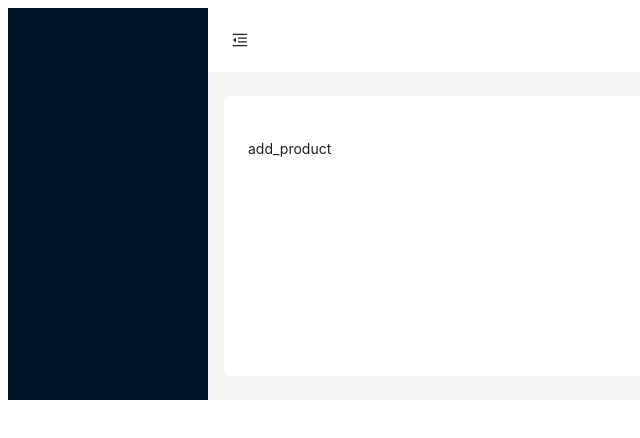
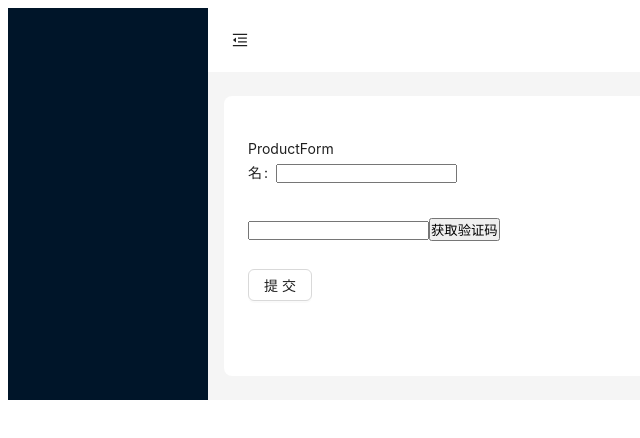
Before and after one commit to sink013/demo_react, a React (Create React App) app: page /admin/product/add_product in a window 1280 px wide. Shown: the top 438 px of the page, without its empty margins (0-640 px from the left). Built offline with nearby package versions, Linux system fonts and the light colour scheme.

Commit message:
倒计时获取验证码

```diff
--- a/src/App.tsx
+++ b/src/App.tsx
@@ -4,6 +4,8 @@ import { Route, Routes } from "react-router-dom";
 import Login from "./pages/Login";
 import MainLayout from "./layout/MainLayout";
 import UserList from "./pages/UserList";
+import ProductList from "./pages/ProductList";
+import ProductForm from "./pages/ProductForm";
 
 function App() {
   return (
@@ -12,8 +14,8 @@ function App() {
       <Route path="/admin" element={<MainLayout />}>
         <Route path="index" element={<div>shouye</div>} />
         <Route path="user/list" element={<UserList />} />
-        <Route path="product/product_list" element={<div>product_list</div>} />
-        <Route path="product/add_product" element={<div>add_product</div>} />
+        <Route path="product/product_list" element={<ProductList />} />
+        <Route path="product/add_product" element={<ProductForm />} />
         <Route path="*" element={<div>404</div>} />
       </Route>
     </Routes>
--- /dev/null
+++ b/src/components/CodeInput.jsx
@@ -0,0 +1,36 @@
+import React, { useState } from "react";
+
+const CodeInput = ({ value = "", onChange }) => {
+  const [text, setText] = useState("获取验证码");
+  const [disabled, setDisabled] = useState(false);
+  const countdown = () => {
+    setDisabled(true);
+    let count = 10;
+    setText(`${count}s后重新获取`);
+    let timer = setInterval(() => {
+      count--;
+      setText(`${count}s后重新获取`);
+      if (count <= 0) {
+        clearInterval(timer);
+        setText(`重新获取`);
+        setDisabled(false);
+      }
+    }, 1000);
+  };
+  return (
+    <div>
+      <input
+        type="text"
+        value={value}
+        onChange={(e) => {
+          onChange(e.target.value);
+        }}
+      />
+      <button onClick={countdown} disabled={disabled}>
+        {text}
+      </button>
+    </div>
+  );
+};
+
+export default CodeInput;
--- /dev/null
+++ b/src/components/Input.jsx
@@ -0,0 +1,17 @@
+import React from "react";
+
+const Input = ({ value = "", onChange }) => {
+  return (
+    <div>
+      <input
+        type="text"
+        value={value}
+        onChange={(e) => {
+          onChange(e.target.value);
+        }}
+      />
+    </div>
+  );
+};
+
+export default Input;
--- a/src/components/LeftMenu.jsx
+++ b/src/components/LeftMenu.jsx
@@ -55,7 +55,7 @@ const LeftMenu = () => {
         openKeys={openKeys}
         items={items}
         onOpenChange={(keys) => {
-          console.log(keys);
+          // console.log(keys);
           setOpenKeys(keys);
         }}
       />
--- /dev/null
+++ b/src/pages/ProductForm.jsx
@@ -0,0 +1,41 @@
+import { Button, Form } from "antd";
+import React, { useEffect } from "react";
+import { useLocation } from "react-router-dom";
+import qs from "qs";
+import Input from "../components/Input";
+import CodeInput from "../components/CodeInput";
+
+const ProductForm = () => {
+  const { search, hash, state } = useLocation();
+  const [formData] = Form.useForm();
+  //   useEffect(() => {
+  //     // console.log(state);
+  //     // let searchParams = qs.parse(search, { ignoreQueryPrefix: true });
+  //     let searchParams = qs.parse(search.substring(1));
+  //     if (searchParams) {
+  //       formData.setFieldsValue(searchParams);
+  //     }
+  //   }, []);
+  const onFinish = (values) => {
+    console.log(values);
+  };
+  return (
+    <div>
+      ProductForm
+      <Form form={formData} onFinish={onFinish}>
+        {/* 只要Form.Item的子级，同时有设置name属性，那么子组件就会得到几个props的值 */}
+        <Form.Item label="名" name="title">
+          <Input />
+        </Form.Item>
+        <Form.Item name="code">
+          <CodeInput />
+        </Form.Item>
+        <Form.Item>
+          <Button htmlType="submit">提交</Button>
+        </Form.Item>
+      </Form>
+    </div>
+  );
+};
+
+export default ProductForm;
--- /dev/null
+++ b/src/pages/ProductList.jsx
@@ -0,0 +1,38 @@
+import { Button } from "antd";
+import React from "react";
+import { useNavigate } from "react-router-dom";
+import qs from "qs";
+const ProductList = () => {
+  const navigate = useNavigate();
+  return (
+    <div>
+      <Button
+        type="primary"
+        onClick={() => {
+          navigate("/admin/product/add_product");
+        }}
+      >
+        添加
+      </Button>
+      <Button
+        onClick={() => {
+          //  navigate("/admin/product/add_product");
+          //   navigate("/admin/product/add_product", {
+          //     state: {
+          //       title: "test",
+          //     },
+          //   });
+          navigate({
+            pathname: "/admin/product/add_product",
+            search: qs.stringify({ title: "test" }),
+          });
+        }}
+      >
+        编辑
+      </Button>
+      ProductList
+    </div>
+  );
+};
+
+export default ProductList;
--- a/src/pages/UserList.jsx
+++ b/src/pages/UserList.jsx
@@ -3,10 +3,14 @@ import { Button, Modal, Form, Input } from "antd";
 const UserList = () => {
   const [formData] = Form.useForm();
   const [modalOpen, setModalOpen] = useState(false);
+  const closeFn = () => {
+    formData.resetFields(); //清空表单
+    setModalOpen(false);
+  };
   const onFinish = (values) => {
     console.log(values);
     // http://62.234.30.177/adminapi/user/user
-    setModalOpen(false);
+    closeFn();
   };
   return (
     <div>
@@ -18,17 +22,26 @@ const UserList = () => {
       >
         添加
       </Button>
+      <Button
+        onClick={() => {
+          formData.setFieldsValue({
+            real_name: "test",
+            pwd: "123123",
+            phone: "18005111111",
+          });
+          setModalOpen(true);
+        }}
+      >
+        编辑
+      </Button>
       <Modal
-        title="添加"
         open={modalOpen}
         okText="确认"
         cancelText="取消"
         onOk={() => {
           formData.submit();
         }}
-        onCancel={() => {
-          setModalOpen(false);
-        }}
+        onCancel={closeFn}
       >
         <Form form={formData} onFinish={onFinish}>
           <Form.Item label="姓名" name="real_name">
@@ -40,9 +53,6 @@ const UserList = () => {
           <Form.Item label="密码" name="pwd">
             <Input />
           </Form.Item>
-          <Form.Item label="确认密码" name="true_pwd">
-            <Input />
-          </Form.Item>
         </Form>
       </Modal>
     </div>
```
